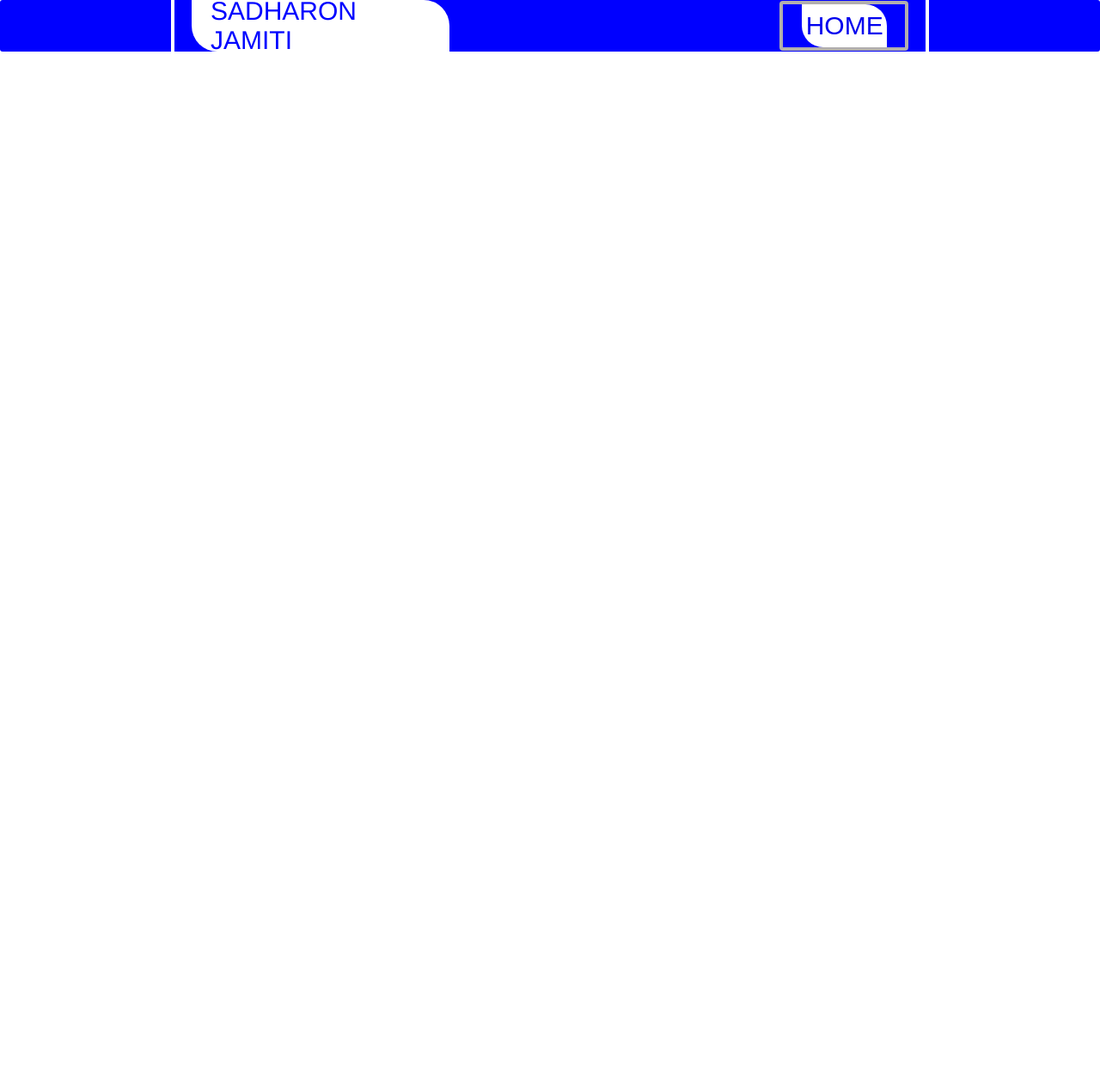
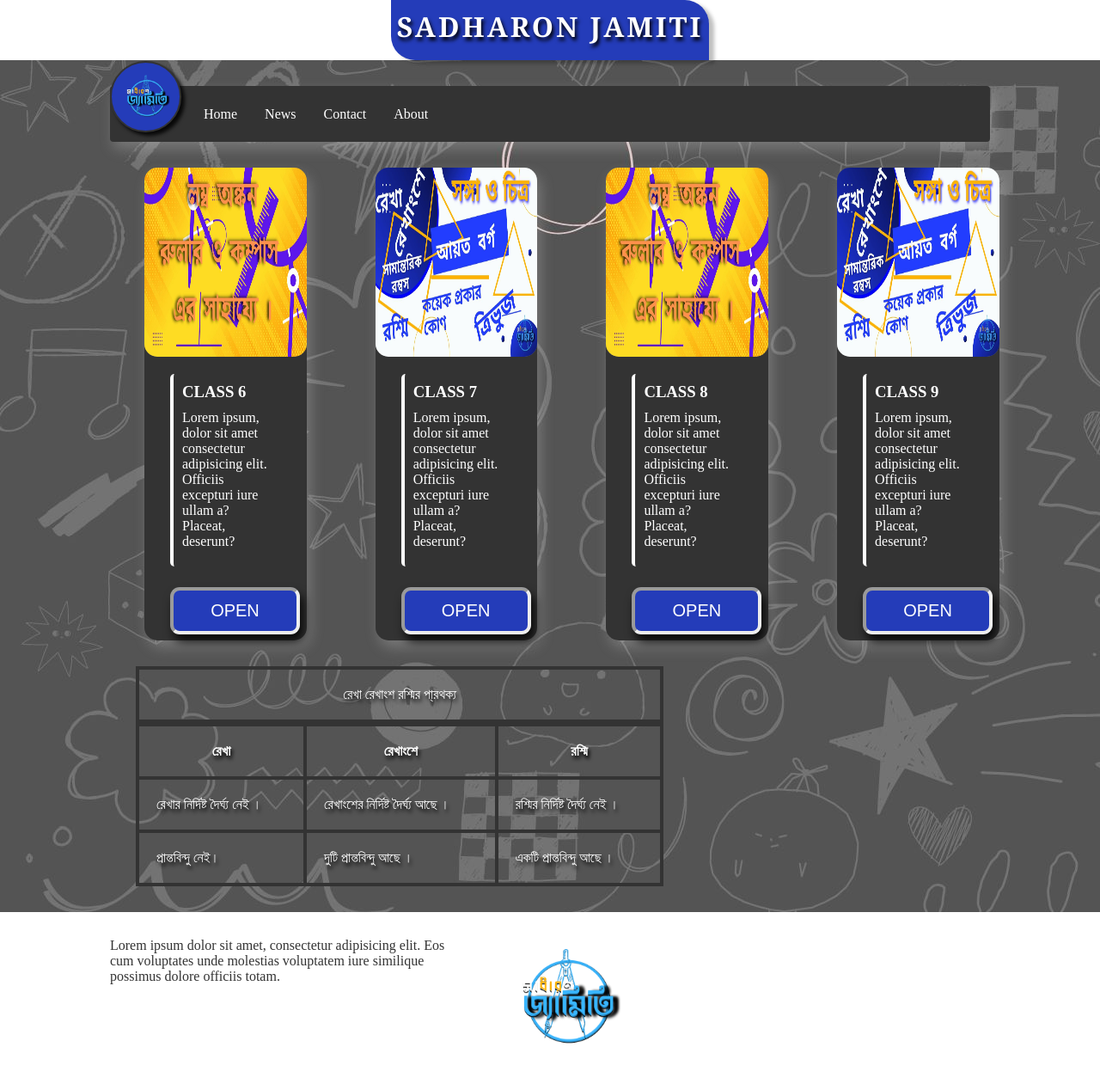
Before and after one commit to basharo9/jamiti, a plain HTML site: page index.html in a window 1280 px wide. Shown: the whole page at 86% size. Before the commit the page ends 800 px from the top, so only its background shows below. Drawn offline with Linux system fonts and the light colour scheme.

Commit message:
new deagine

```diff
--- a/index.html
+++ b/index.html
@@ -4,25 +4,121 @@
   <meta charset="UTF-8">
   <meta http-equiv="X-UA-Compatible" content="IE=edge">
   <meta name="viewport" content="width=device-width, initial-scale=1.0">
-  <title>Button</title>
+  <title>Document</title>
   <link rel="stylesheet" href="./style.css">
 </head>
 <body>
-<!-- navbar  -->
-<nav class="navbar" >
-   <div class="container">
-        <div class="brand-name ">
-          <p>Sadharon jamiti </p>
+  <!-- --------------Header Area -->
+  <header>
+    <div class="head-title container">
+      <p>Sadharon Jamiti</p>
+    </div>
+  </header>
+  <!-- -=----------Nav Area  -->
+  <nav class=" container">
+    <div class="navbar">
+      <div class="circle">
+        <img src="./image/j.png" alt="circle image">
+      </div>
+      <div>
+        <ul>
+          <li><a href="#home">Home</a></li>
+          <li><a href="#news">News</a></li>
+          <li><a href="#contact">Contact</a></li>
+          <li><a href="#about">About</a></li>
+        </ul>
+      </div>
+    </div>
+  </nav>
+  <!-- --------------Main area-->
+  <main >
+     <div class="container main" >
+      <div class="card">
+        <div class="card-image-top">
+          <img src="/image/img2.jpg" alt="Card-image"></div>
+        <div class="card-text">
+          <h3>CLASS 6</h3>
+          <p>
+            Lorem ipsum, dolor sit amet consectetur adipisicing elit.
+             Officiis excepturi iure ullam a? Placeat, deserunt?
+          </p>
         </div>
-        <div class="button-container">
-          <button class="button">
-             <a href="#">Home</a>
-          </button>
+        <button class="button button1"><a href="#"> Open</a></button>
+      </div>
+      <div class="card">
+        <div class="card-image-top">
+          <img src="/image/img3.jpg" alt="Card-image"></div>
+        <div class="card-text">
+          <h3>CLASS 7</h3>
+          <p>Lorem ipsum, dolor sit amet consectetur adipisicing elit.
+             Officiis excepturi iure ullam a? Placeat, deserunt?</p>
         </div>
+        <button class="button button1"><a href="#"> Open</a></button>
+      </div>
+      <div class="card">
+        <div class="card-image-top">
+          <img src="/image/img2.jpg" alt="Card-image"></div>
+        <div class="card-text">
+          <h3>CLASS 8</h3>
+          <p>Lorem ipsum, dolor sit amet consectetur adipisicing elit.
+             Officiis excepturi iure ullam a? Placeat, deserunt?</p>
+        </div>
+        <button class="button button1"><a href="#"> Open</a></button>
+      </div>
+      <div class="card">
+        <div class="card-image-top">
+          <img src="/image/img3.jpg" alt="Card-image"></div>
+        <div class="card-text">
+          <h3>CLASS 9</h3>
+          <p>Lorem ipsum, dolor sit amet consectetur adipisicing elit.
+             Officiis excepturi iure ullam a? Placeat, deserunt?</p>
+        </div>
+        <button class="button button1"><a href="#"> Open</a></button>
+     </div>
+    </div>
+      <div class="container">
+       <table>
+        <caption>রেখা রেখাংশ রশ্মির পা্রথক্য</caption>
+        <thead>
+          <tr>
+            <th>রেখা</th>
+            <th>রেখাংশে</th>
+            <th>রশ্মি</th>
+          </tr>
+        </thead>
+        <tbody>
+          <tr>
+            <td>রেখার নির্দিষ্ট দৈর্ঘ্য নেই ।</td>
+            <td>রেখাংশের নির্দিষ্ট দৈর্ঘ্য আছে ।</td>
+            <td>রশ্মির নির্দিষ্ট দৈর্ঘ্য নেই ।</td>
+          </tr>
+          <tr>
+            <td>প্রান্তবিন্দু নেই।</td>
+            <td>দুটি প্রান্তবিন্দু আছে ।</td>
+            <td>একটি প্রান্তবিন্দু আছে ।</td>
+          </tr>
+        </tbody>
+       </table>
+      </div>
 
+  </main>
+ <!-- ------ Footer Area-->
+ <footer>
+   <div class="container f-area">
+     <div class="f-text">
+      <p class="footer-text">
+        Lorem ipsum dolor sit amet, consectetur adipisicing elit.
+        Eos cum voluptates unde molestias voluptatem iure similique
+        possimus dolore officiis totam.
+      </p>
+     </div>
+     <div class="f-circle">
+      <img src="./image/j.png" alt="circle image">
+    </div>
    </div>
-</nav>
-<!-- navbar end -->
+
+ </footer>
+
 
 </body>
 </html>
--- a/style.css
+++ b/style.css
@@ -1,94 +1,230 @@
 * {
-box-sizing: border-box;
-margin: 0;
-padding: 0;
+  box-sizing: border-box;
+  margin: 0;
+  padding: 0;
+}
+
+  body {
+  background-image: url("/image/design.jpg");
+  background-repeat: no-repeat;
+  background-attachment: fixed;
 }
 
 .container {
-  width: 70%;
+  width: 80%;
   height: 100%;
-  margin: 0 auto;
+  margin: auto;
+}
+
+ /* ----------------Header--- */
+header {
+  width: 100%;
+  height: 70px;
+  background-color: #FFFFFF;
+  position:sticky;
+  top: 0px;
+}
+.head-title {
+width:370px ;
+height: 100%;
+background-color:#243CB9 ;
+border-radius: 0px 28px;
+box-shadow:6px 4px 4px  rgba(0, 0, 0, 0.25);
+display: flex;
+align-items: center;
+justify-content: center;
+}
+.head-title p {
+  color: #FFFFFF;
+  text-transform: uppercase;
+  font-family: Cambria, Cochin, Georgia, Times, 'Times New Roman', serif;
+  font-size: 32px;
+  font-weight: 700;
+  text-shadow: 2px 4px 4px #000000;
+  letter-spacing: 3px;
+}
+
+/* ---------Navbar--- */
+
+.navbar {
+  width: 100%;
+  height:65px ;
+  background-color: #333333;
+  margin-top: 30px;
   display: flex;
   align-items: center;
-  border-left: 4px solid #ffffff;
-  border-right: 4px solid #ffffff;
-  padding: 0 20px;
+  border-radius: 4px;
+  box-shadow: 4px 8px 16px rgba(233, 230, 230, 0.25);
+}
+
+
+.circle {
+  width: 83px;
+  height: 83px;
+  border: 2px solid #333333;
+  border-radius: 50%;
+  background-color: #243CB9;
+  margin: -30px 10px 10px 0px;
+  box-shadow: 4px 4px 4px rgba(1, 1, 1, 0.85);
+}
+
+.circle img {
+  width: 100%;
+  height: 100%;
+}
+
+
+ul {
+  list-style-type: none;
+  margin: 0;
+  padding: 0;
+  overflow: hidden;
+  background-color: #333333;
+}
+
+li {
+  float: left;
+}
+
+li a {
+  display: block;
+  color: white;
+  text-align: center;
+  padding: 16px;
+  text-decoration: none;
+}
+
+li a:hover {
+  background-color: #111111;
+}
+
+/* ------------Main Area */
+.main {
+  display: flex;
+
+}
+/* -------card------- */
+.card {
+  width:400px ;
+  height: 550px;
+  background-color: #333333;
+  border-radius: 15px;
+  margin:30px 40px ;
+  box-shadow: 4px 8px 16px rgba(233, 230, 230, 0.25);
+}
+
+.card-image-top {
+  width: 100%;
+  height: 40%;
+  background-color: rgb(109, 108, 108);
+  border-radius: 15px;
+  overflow: hidden;
+}
+
+.card-image-top img {
+  width: 100%;
+  height: 100%;
+}
+.card-text {
+  margin: 20px 30px;
+  border-left:4px solid #FFFFFF;
+  border-radius:5px;
+  padding: 10px;
+}
+.card-text h3 ,p {
+  color: #FFFFFF;
+  margin-bottom: 10px;
+
+}
+
+
+
+/* --------button---- */
+.button {
+  background-color: #4CAF50; /* Green */
+  border: none;
+  color: white;
+  padding: 12px 32px;
+  text-align: center;
+  text-decoration: none;
+  display: inline-block;
+  font-size: 16px;
+  margin: 4px 30px;
+  cursor: pointer;
+}
+
+.button1 {
+  width: 80%;
+  background-color:#243CB9;
+  border: 4px inset ;
+  border-radius:11px ;
+  box-shadow: 4px 8px 12px rgba(1, 1, 1, 0.85) ;
+}
+
+.button1 a {
+color: #FFFFFF;
+font-weight: 400;
+font-size: 20px;
+text-decoration: none;
+text-transform: uppercase;
+}
+
+.button1:hover {
+  background-color: #001dad;
+  border-color:#4CAF50 ;
+}
+
+.button1 a:hover {
+  font-weight: 700;
+
+}
+
+.button1 a:visited {
+  background-color: cyan;
+}
+/* ------------------table ----- */
+table, td ,th ,caption  {
+  border: 4px solid #333333;
+  color: #FFFFFF;
+  padding: 20px;
+  text-shadow: 2px 4px 4px #000000;
+}
+table {
+border-collapse: collapse;
+width: 60%;
+margin: 0px 30px 30px 30px;
+}
+/* -----------Footer */
+
+footer {
+  width: 100%;
+  height: 200px;
+  background-color: #FFFFFF;
+}
+.f-area {
+  display: flex;
+}
+.f-text {
+  width: 40%;
+  height: 100%;
+  padding-top:30px ;
+ }
+.footer-text {
+  color:#333333 ;
+
+}
+.f-circle {
+  width: 180px;
+  height: 180px;
+  border: none;
+  border-radius: 50%;
+  background-color: #FFFFFF;
+  margin: 10px 30px;
 
 
 }
 
-.navbar {
-  background-color: rgb(0, 0, 255);
+.f-circle img {
   width: 100%;
-  height: 60px;
-  border-radius: 3px;
-  display: flex;
-  padding: 0 10px;
-
+  height: 100%;
 }
-
-.brand-name {
-  background-color: #ffffff;
-  border-radius: 0 30px;
-  width:300px ;
-  height: 100%;
-  display: flex;
-  align-items: center;
-  justify-items: center;
-
-  }
-
- p {
-  font-size: 30px;
-  font-family: 'Franklin Gothic Medium', 'Arial Narrow', Arial, sans-serif;
-  font-weight: 500;
-  text-transform: uppercase;
-  color: rgb(0, 4, 255);
-  padding:0 22px;
- }
-
-.button-container {
-  background-color:rgb(0, 0, 255);
-  border-radius:4px ;
-  width: 150px;
-  height: 58px;
-  margin-left: auto;
-  border: 4px solid #b1aeae;
-
-}
-
- .button {
-  width: 70%;
-  height: 100%;
-  border-radius: 0 25px 0 25px;
-  background-color: #ffffff;
-  border: none;
-  color: rgb(0, 0, 255);
-  text-align: center;
-  font-size: 30px;
-  margin: 0 22px;
- }
-
-
- .button a {
-  text-transform: uppercase;
-  font-family:Arial, Helvetica, sans-serif;
-  font-weight: 400;
-  display: inline-block;
-  position: relative;
-  cursor: pointer;
-  transition: 0.5s;
-  text-decoration: none;
- }
-
- .button:hover a {
-  font-weight: 600;
-  color: rgb(69, 219, 31);
- }
- .button-container:hover {
-  background-color:rgb(69, 219, 31);
-  border-radius:4px ;
-  width: 153px;
-  height: 59px;
-  border: 4px solid #f0f0f8;
- }
```
Also changed, not shown: image/design.jpg (added), image/favicon.ico (added), image/img2.jpg (added), image/img3.jpg (added), image/j.png (added).
